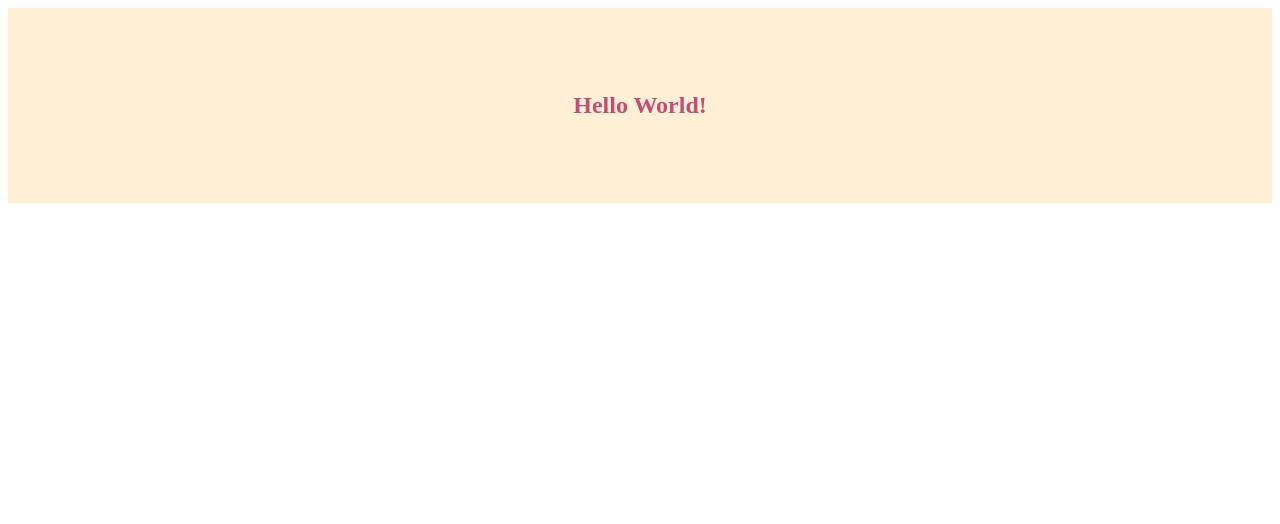
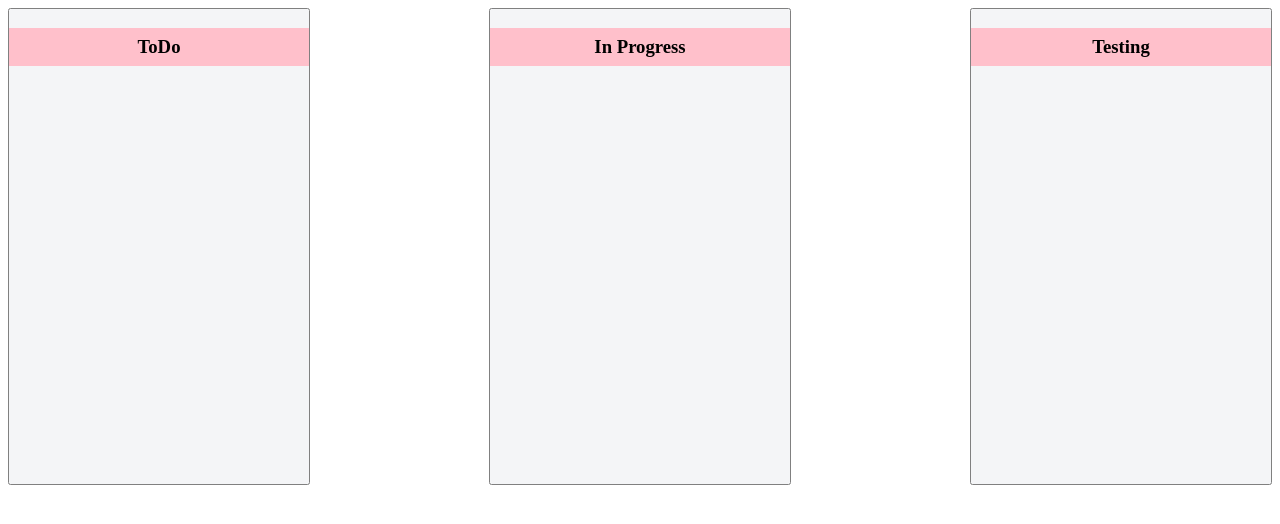
Before and after one commit to Ediand11/TrelloReact, a React (Create React App) app: page / in a window 1280 px wide. Shown: the top 524 px of the page. Built offline with nearby package versions, Linux system fonts and the light colour scheme.

Commit message:
Make a column

```diff
--- a/src/App.tsx
+++ b/src/App.tsx
@@ -1,10 +1,10 @@
 import React from "react";
-import Test from "./components/Test";
+import Board from "./components/Board";
 
 function App() {
   return (
     <div className="App">
-      <Test></Test>
+      <Board></Board>
     </div>
   );
 }
--- /dev/null
+++ b/src/components/Board.tsx
@@ -0,0 +1,22 @@
+import React, { FC, useState } from "react";
+import Column from "./Column";
+
+const Board: FC = () => {
+  const [columns, setColumns] = useState<string[]>(["ToDo", "In Progress", "Testing"]);
+  return (
+    <div
+      style={{
+        display: "flex",
+        alignItems: "center",
+        justifyContent: "space-between",
+        flexDirection: "row",
+      }}
+    >
+      {columns.map((column, key) => (
+        <Column name={column} key={key}></Column>
+      ))}
+    </div>
+  );
+};
+
+export default Board;
--- /dev/null
+++ b/src/components/Column.tsx
@@ -0,0 +1,33 @@
+import React, { FC } from "react";
+import styled from "styled-components";
+
+type ColumnNameProps = {
+  name: string;
+};
+
+const Container = styled.div`
+  background-color: #f4f5f7;
+  border-radius: 2.5px;
+  width: 300px;
+  height: 475px;
+  overflow-y: scroll;
+  -ms-overflow-style: none;
+  scrollbar-width: none;
+  border: 1px solid gray;
+`;
+
+const Title = styled.h3`
+  padding: 8px;
+  background-color: pink;
+  text-align: center;
+`;
+
+const Column: FC<ColumnNameProps> = ({ name }) => {
+  return (
+    <Container>
+      <Title>{name}</Title>
+    </Container>
+  );
+};
+
+export default Column;
--- a/src/components/Test.tsx
+++ /dev/null
@@ -1,27 +0,0 @@
-import React from "react";
-import styled from "styled-components";
-
-const Test = () => {
-  // Create a Title component that'll render an <h1> tag with some styles
-  const Title = styled.h1`
-    font-size: 1.5em;
-    text-align: center;
-    color: #bf4f74;
-  `;
-
-  // Create a Wrapper component that'll render a <section> tag with some styles
-  const Wrapper = styled.section`
-    padding: 4em;
-    background: papayawhip;
-  `;
-
-  return (
-    <div>
-      <Wrapper>
-        <Title>Hello World!</Title>
-      </Wrapper>
-    </div>
-  );
-};
-
-export default Test;
```
Also changed, not shown: tsconfig.json (+2 -8 lines).
